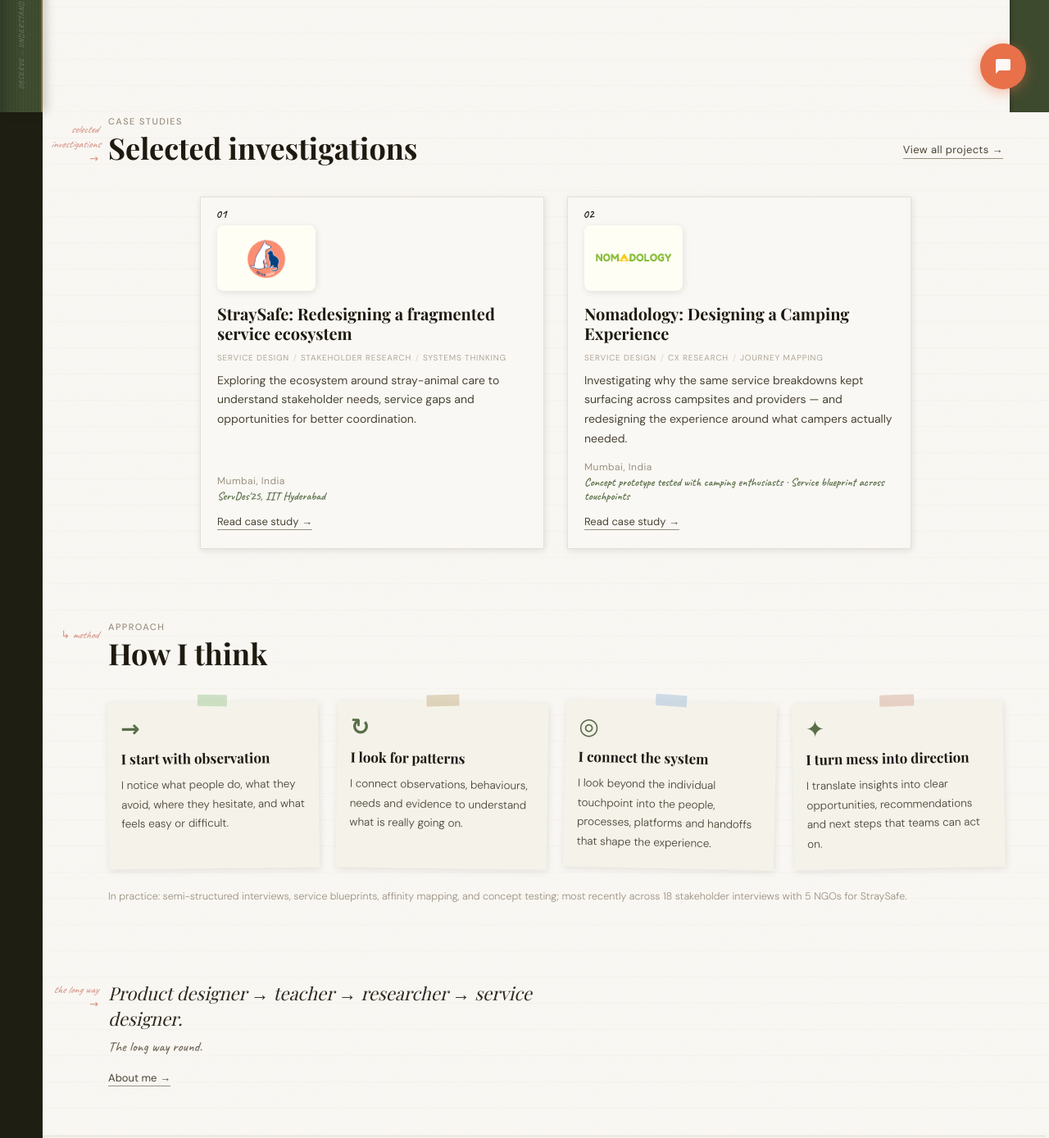
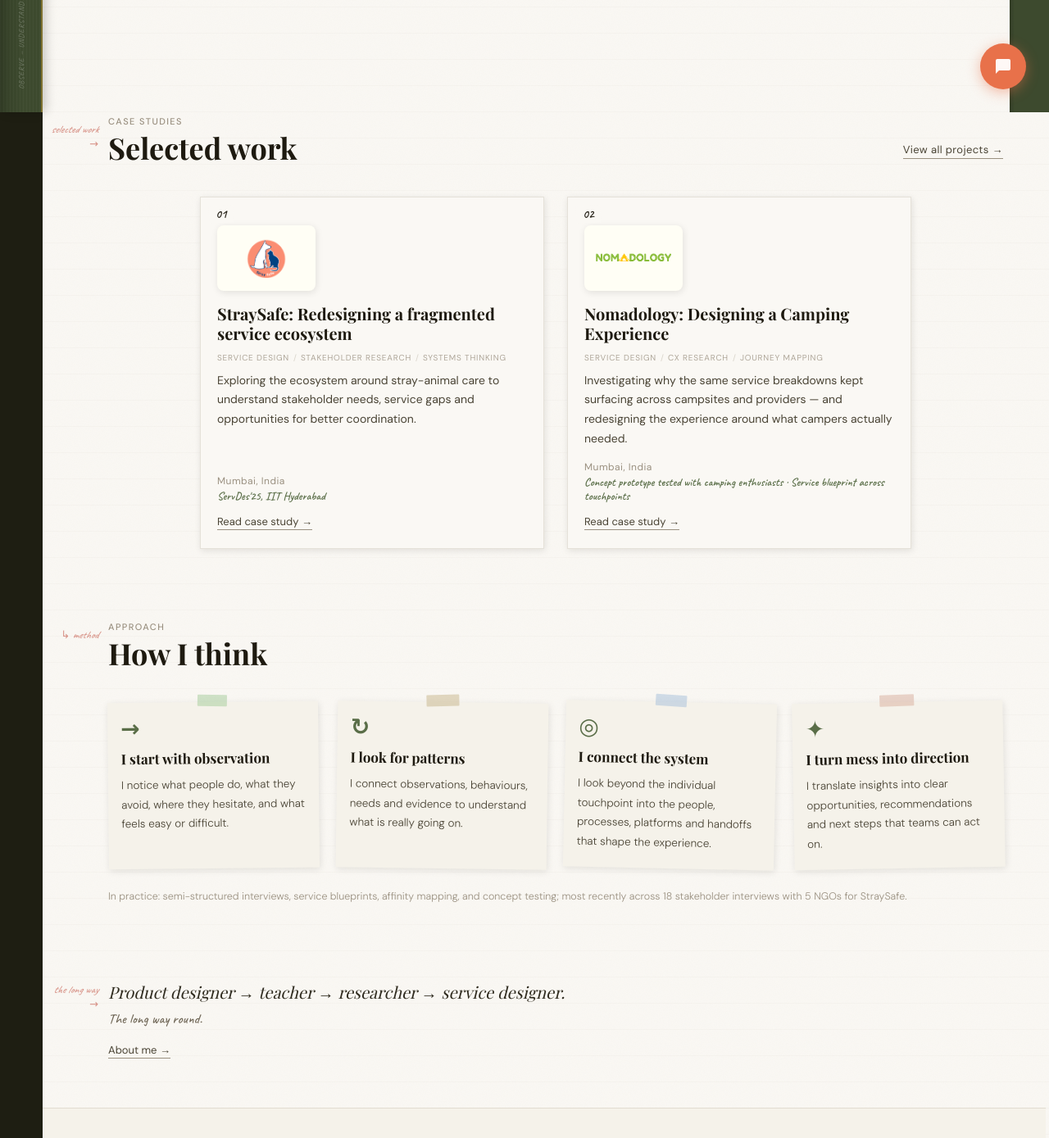
Before and after one commit to faizakhan-04/Portfolio-Website, a website: page index.html in a window 1280 px wide. Shown: the part 663-2052 px from the top of the page at 82% size. Drawn offline with nearby package versions, Linux system fonts and the light colour scheme; a web font is replaced by a local one.

Commit message:
Rename Selected investigations to Selected work, fix teaser line wrap
- Change section heading and its red margin label from "Selected
  investigations" / "selected investigations ->" to "Selected work" /
  "selected work ->"
- Reduce .about-teaser-path font-size from 22px to 20px so "Product
  designer -> teacher -> researcher -> service designer." fits on one
  line within its 560px container at desktop widths; still wraps
  normally on narrower viewports (white-space stays normal)

```diff
--- a/css/main.css
+++ b/css/main.css
@@ -898,7 +898,7 @@ img {
 
 .about-teaser-path {
   font-family: 'Playfair Display', serif;
-  font-size: 22px;
+  font-size: 20px;
   font-weight: 400;
   font-style: italic;
   line-height: 1.4;
--- a/index.html
+++ b/index.html
@@ -207,12 +207,12 @@
       <section class="case-studies" id="work" aria-labelledby="work-heading">
 
         <!-- Margin note -->
-        <span class="margin-note" style="top: 8px;" aria-hidden="true">selected investigations &rarr;</span>
+        <span class="margin-note" style="top: 8px;" aria-hidden="true">selected work &rarr;</span>
 
         <div class="section-header">
           <div>
             <span class="eyebrow">Case Studies</span>
-            <h2 class="section-title" id="work-heading">Selected investigations</h2>
+            <h2 class="section-title" id="work-heading">Selected work</h2>
           </div>
           <a href="#" class="btn-ghost-small">View all projects &rarr;</a>
         </div>
```
